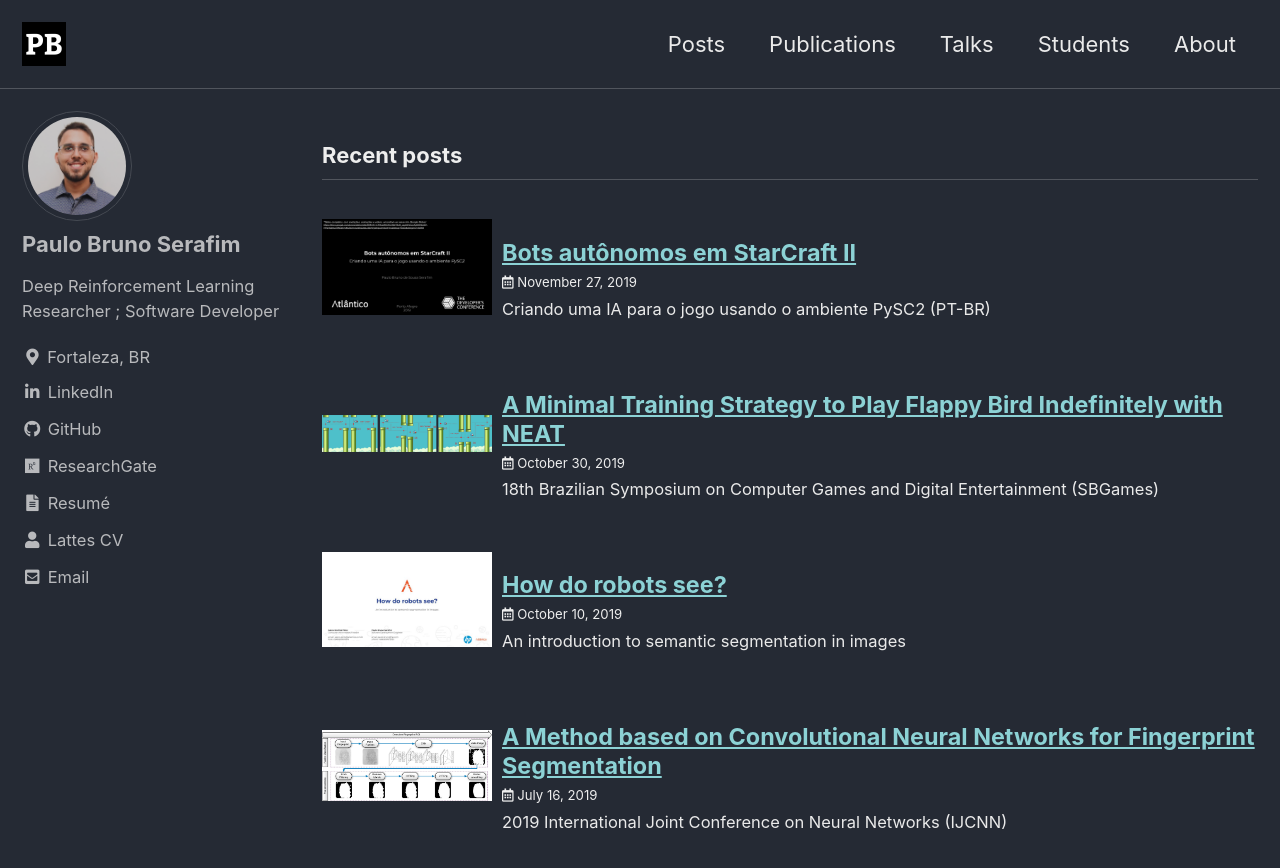
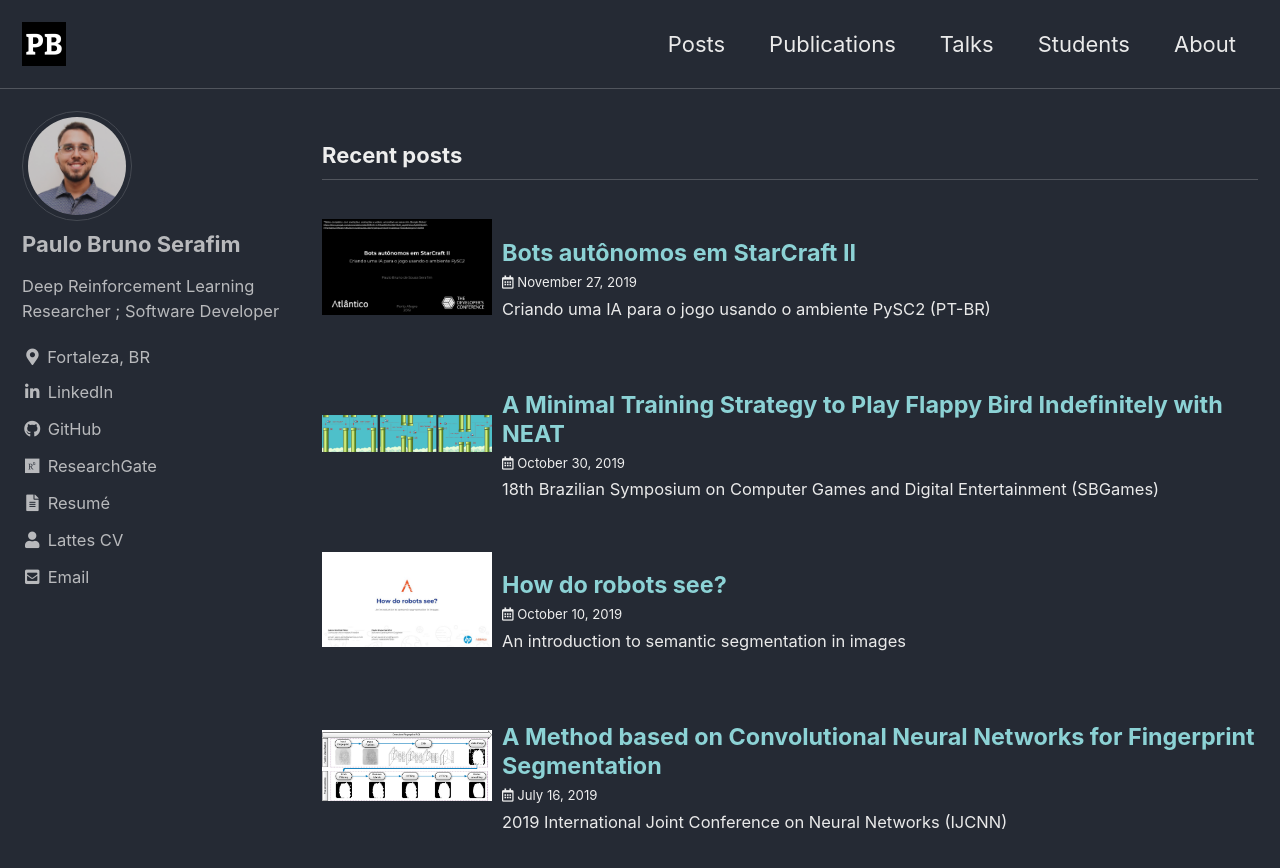
Before and after one commit to paulobruno/PersonalSite, a Jekyll site: the page built from index.html, in a window 1280 px wide and 900 px high. Shown: the top 868 px of the window. Built offline with Jekyll 4.4.1, drawn with Linux system fonts in a browser that asks for light colours; cached includes are drawn as plain includes; the list of posts is cut into pages by our own code.

Commit message:
Remove underlines from post title links

```diff
--- a/_includes/archive-single.html
+++ b/_includes/archive-single.html
@@ -12,7 +12,7 @@
 
 {% if include.type != "grid" and post.thumbnail %}
 <div style="display:flex;">
-    <img style="width:180px;padding-right:10px;margin:auto;margin-left:0;margin-right:0;" src="{{ post.thumbnail }}" alt="">
+  <img style="width:180px;padding-right:10px;margin:auto;margin-left:0;margin-right:0;" src="{{ post.thumbnail }}" alt="">
 {% endif %}
 <div class="{{ include.type | default: "list" }}__item">
   <article class="archive__item" itemscope itemtype="https://schema.org/CreativeWork">
@@ -23,20 +23,13 @@
     {% endif %}
     <h2 class="archive__item-title no_toc" itemprop="headline">
       {% if post.link %}
-        <a href="{{ post.link }}">{{ title }}</a> <a href="{{ post.url | relative_url }}" rel="permalink"><i class="fas fa-link" aria-hidden="true" title="permalink"></i><span class="sr-only">Permalink</span></a>
+        <a href="{{ post.link }}">{{ title }}</a> <a href="{{ post.url | relative_url }}" rel="permalink"><i class="fas fa-link" aria-hidden="true" title="permalink" style="text-decoration:none;"></i><span class="sr-only">Permalink</span></a>
       {% else %}
-        <a href="{{ post.url | relative_url }}" rel="permalink">{{ title }}</a>
+        <a href="{{ post.url | relative_url }}" rel="permalink" style="text-decoration:none;">{{ title }}</a>
       {% endif %}
     </h2>
 
     {% include post__meta.html type=include.type %}
-
-    <!-- PB: paper thumbnail-->
-    <!--{% if post.thumbnail %}
-      <div class="archive__item-teaser">
-        <img src="{{ post.thumbnail }}" alt="">
-      </div>
-    {% endif %}-->
 
     {% if page.subtitle %}
         <p class="archive__item-excerpt" itemprop="description">{{ page.subtitle }}</p>
```
